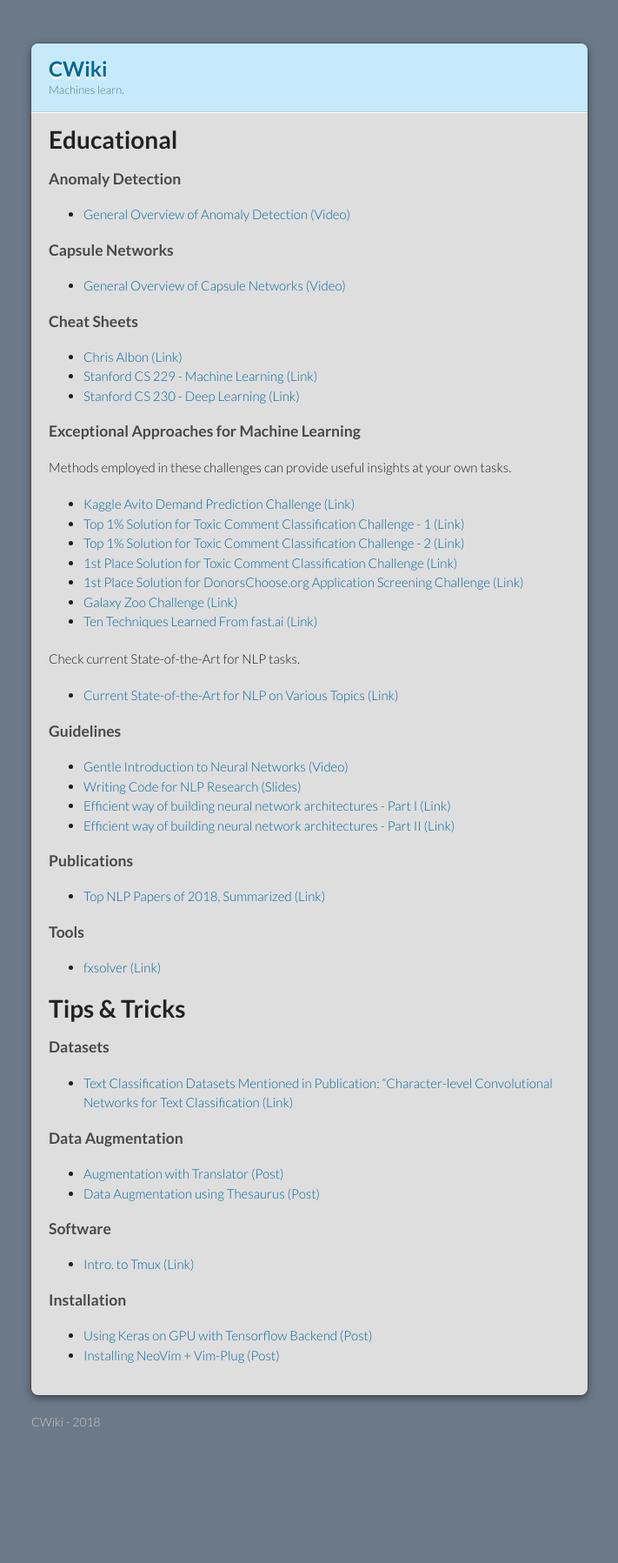
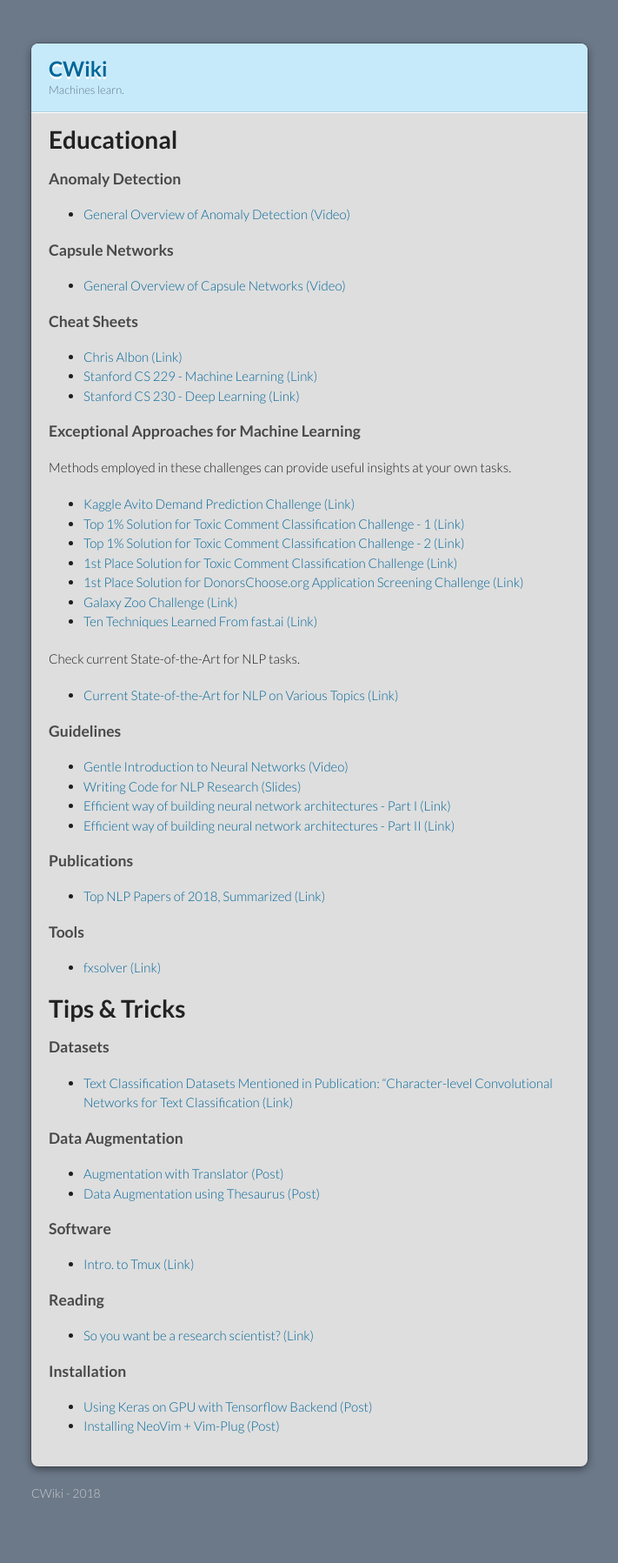
Before and after one commit to burakyldrm/pythoniancultist.github.io, a Jekyll site: the page built from index.md, in a window 1280 px wide. Shown: the whole page at 87% size, without its empty margins (284-995 px from the left). Built offline with Jekyll 4.4.1, drawn with Linux system fonts in a browser that asks for light colours; our own code applies the rules of GitHub Pages for plain Markdown files; before the commit the page ends 1715 px from its top, so only the background shows below that.

Commit message:
reading section added

```diff
--- a/index.md
+++ b/index.md
@@ -50,7 +50,10 @@ Check current State-of-the-Art for NLP tasks.
 *   [Data Augmentation using Thesaurus (Post)](data_augmentation2.md)
 
 ### Software
-* [Intro. to Tmux (Link)](https://www.hamvocke.com/blog/a-quick-and-easy-guide-to-tmux/)
+*   [Intro. to Tmux (Link)](https://www.hamvocke.com/blog/a-quick-and-easy-guide-to-tmux/)
+
+### Reading
+*   [So you want be a research scientist? (Link)](https://medium.com/@vanhoucke/so-you-want-to-be-a-research-scientist-363c075d3d4c)
 
 ### Installation
 *  [Using Keras on GPU with Tensorflow Backend (Post)](keras_gpu.md)
```
